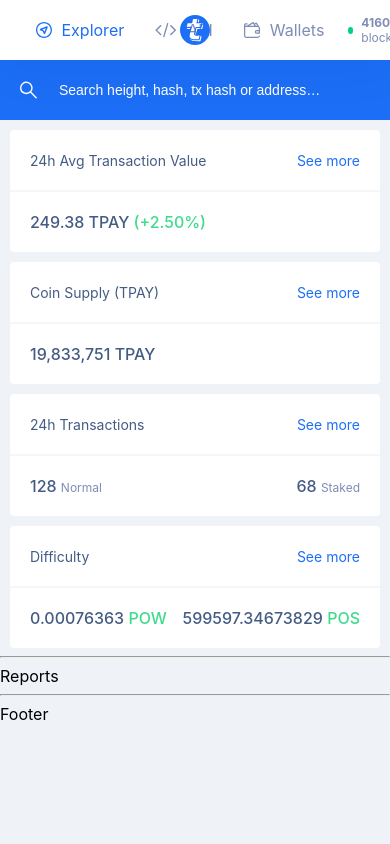
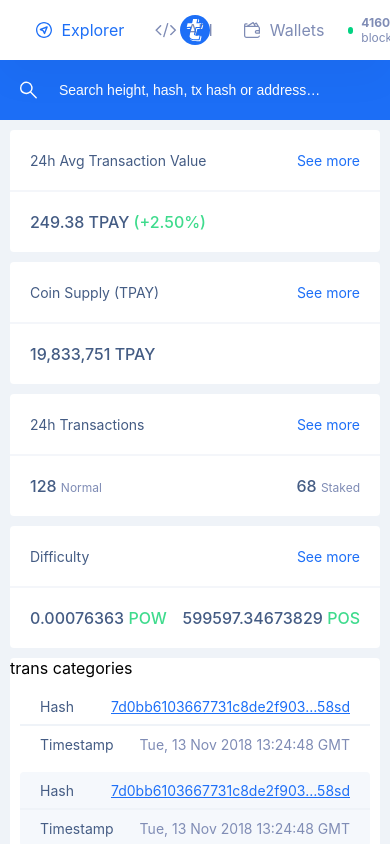
Before and after one commit to ForiDunk/TokenPay, a React (Create React App) app: page / in a window 390 px wide. Shown: the top 844 px of the page. Built offline with nearby package versions, Linux system fonts and the light colour scheme.

Commit message:
reports mobile

```diff
--- a/src/App.js
+++ b/src/App.js
@@ -2,13 +2,13 @@ import React from 'react';
 import NavBar from './components/NavBar/NavBar';
 import SearchBar from './components/SearchBar/SearchBar';
 import InfoCards from './components/InfoCards/InfoCards';
+import Reports from './components/Reports/Reports';
 const App = () => (
   <div>
     <NavBar />
     <SearchBar />
     <InfoCards />
-    <hr />
-    Reports
+    <Reports />
     <hr />
     Footer
   </div>
--- /dev/null
+++ b/src/components/Reports/Report/Report.css
@@ -0,0 +1,20 @@
+.report .card__row {
+  height: 36px;
+}
+
+.report .card__text--blue {
+  text-decoration: underline;
+}
+.report .card__text--small {
+  font-size: 14px;
+}
+
+.report.r2 {
+  border-radius: 4px;
+  background-color: #f5f8fc;
+  opacity: 0.99;
+}
+
+.report .divider {
+  opacity: 1;
+}
--- /dev/null
+++ b/src/components/Reports/Report/Report.js
@@ -0,0 +1,24 @@
+import React from 'react';
+import './Report.css';
+import Card from '../../ui/Card/Card';
+import Divider from '../../ui/Divider/Divider';
+
+const Report = ({ index }) => (
+  <Card>
+    <div className={index % 2 !== 0 ? 'report r2' : 'report'}>
+      <div className="card__row">
+        <span className="card__title">Hash</span>
+        <span className="card__text--blue pointer">
+          7d0bb6103667731c8de2f903…58sd
+        </span>
+      </div>
+      <Divider />
+      <div className="card__row">
+        <span className="card__title">Timestamp</span>
+        <span className="card__text--small">Tue, 13 Nov 2018 13:24:48 GMT</span>
+      </div>
+    </div>
+  </Card>
+);
+
+export default Report;
--- /dev/null
+++ b/src/components/Reports/Reports.js
@@ -0,0 +1,18 @@
+import React from 'react';
+import Card from '../ui/Card/Card';
+import Report from './Report/Report';
+
+const Reports = () => {
+  let reportsList = [];
+  for (let i = 0; i < 10; i++) {
+    reportsList.push(<Report key={i} index={i} />);
+  }
+  return (
+    <Card>
+      <div>trans categories</div>
+      {reportsList}
+    </Card>
+  );
+};
+
+export default Reports;
--- /dev/null
+++ b/src/store/transactions.json
@@ -0,0 +1,4 @@
+{
+  "hash": "7d0bb6103667731c8de2f903…58sd",
+  "timestamp": "Tue, 13 Nov 2018 13:24:48 GMT"
+}
```
